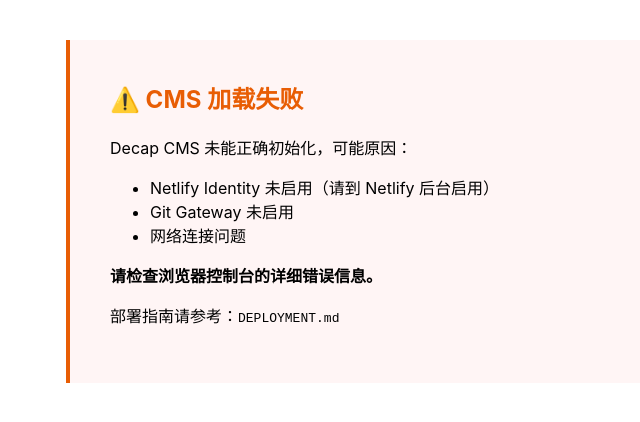
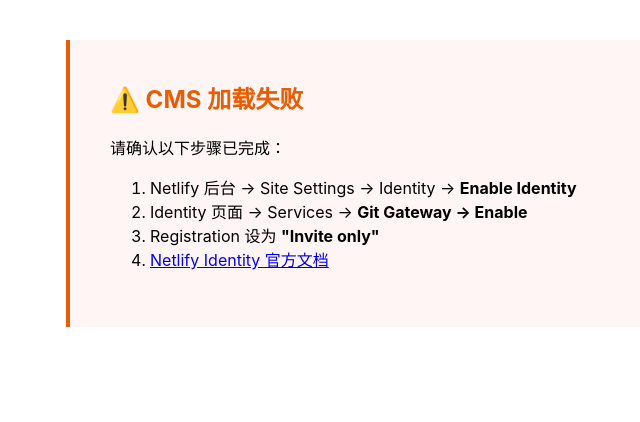
Before and after one commit to laov-vv/noodleuz-website, a plain HTML site: page admin/index.html in a window 1280 px wide. Shown: the whole page, without its empty margins (232-872 px from the left). Drawn offline with Linux system fonts and the light colour scheme.

Commit message:
Fix: switch to netlify-cms 2.x stable version

```diff
--- a/admin/index.html
+++ b/admin/index.html
@@ -5,11 +5,11 @@
     <meta name="viewport" content="width=device-width, initial-scale=1.0" />
     <title>NoodleUz - Content Manager</title>
 
-    <!-- Decap CMS - 使用 jsdelivr CDN + 稳定版本 -->
-    <script src="https://cdn.jsdelivr.net/npm/decap-cms@3.3.0/dist/decap-cms.js"></script>
+    <!-- 使用 netlify-cms 2.x (稳定版，全局变量为 NetlifyCMS) -->
+    <script src="https://cdn.jsdelivr.net/npm/netlify-cms@2.10.192/dist/netlify-cms.js"></script>
 
     <style>
-        body { margin: 0; padding: 0; font-family: -apple-system, BlinkMacSystemFont, 'Segoe UI', sans-serif; }
+        body { margin: 0; padding: 0; }
         #cms-error {
             display: none;
             padding: 40px;
@@ -17,56 +17,51 @@
             margin: 40px auto;
             background: #fff5f5;
             border-left: 4px solid #e85d04;
+            font-family: -apple-system, BlinkMacSystemFont, 'Segoe UI', sans-serif;
         }
         #cms-error h2 { color: #e85d04; margin-top: 0; }
-        #cms-error pre { background: #f5f5f5; padding: 12px; overflow-x: auto; font-size: 12px; }
+        #cms-error code { background: #f5f5f5; padding: 2px 6px; font-size: 13px; }
     </style>
 </head>
 <body>
 
 <div id="cms-error">
     <h2>⚠️ CMS 加载失败</h2>
-    <p>Decap CMS 未能正确初始化，可能原因：</p>
-    <ul>
-        <li>Netlify Identity 未启用（请到 Netlify 后台启用）</li>
-        <li>Git Gateway 未启用</li>
-        <li>网络连接问题</li>
-    </ul>
-    <p><strong>请检查浏览器控制台的详细错误信息。</strong></p>
-    <p>部署指南请参考：<code>DEPLOYMENT.md</code></p>
+    <p>请确认以下步骤已完成：</p>
+    <ol>
+        <li>Netlify 后台 → Site Settings → Identity → <strong>Enable Identity</strong></li>
+        <li>Identity 页面 → Services → <strong>Git Gateway → Enable</strong></li>
+        <li>Registration 设为 <strong>"Invite only"</strong></li>
+        <li><a href="https://docs.netlify.com/visitor-access/identity/" target="_blank">Netlify Identity 官方文档</a></li>
+    </ol>
 </div>
 
-<!-- Netlify Identity Widget (必须在 decap-cms.js 之后) -->
 <script src="https://identity.netlify.com/v1/netlify-identity-widget.js"></script>
 <script>
-    // 检查 CMS 是否加载成功
-    var CMS = window.CMS || window.DecapCMS || window.netlifyCms;
+    // 检查所有可能的全局变量名
+    var CMS = window.CMS || window.DecapCMS || window.NetlifyCMS || window.netlifyCms;
 
-    if (!CMS) {
-        document.getElementById('cms-error').style.display = 'block';
-        console.error('Decap CMS global object not found. Available globals:', Object.keys(window).filter(function(k) { return k.toLowerCase().indexOf('cms') > -1 || k.toLowerCase().indexOf('netlify') > -1; }));
-    } else {
-        console.log('CMS loaded:', CMS);
+    console.log('Checking globals:', {
+        'window.CMS': typeof window.CMS,
+        'window.DecapCMS': typeof window.DecapCMS,
+        'window.NetlifyCMS': typeof window.NetlifyCMS,
+        'window.netlifyCms': typeof window.netlifyCms
+    });
 
+    if (CMS) {
         try {
-            CMS.init({
-                config: {
-                    backend: {
-                        name: 'git-gateway',
-                        branch: 'main'
-                    },
-                    media_folder: 'assets/images',
-                    public_folder: '/assets/images',
-                    collections: []
-                }
-            });
+            CMS.init();
+            console.log('CMS.init() succeeded');
         } catch(e) {
             document.getElementById('cms-error').style.display = 'block';
             console.error('CMS.init() error:', e);
         }
+    } else {
+        document.getElementById('cms-error').style.display = 'block';
+        console.error('No CMS global object found');
     }
 
-    // Identity 登录后重定向回 /admin/
+    // Identity 重定向
     if (window.netlifyIdentity) {
         window.netlifyIdentity.on("init", function(user) {
             if (!user) {
```
